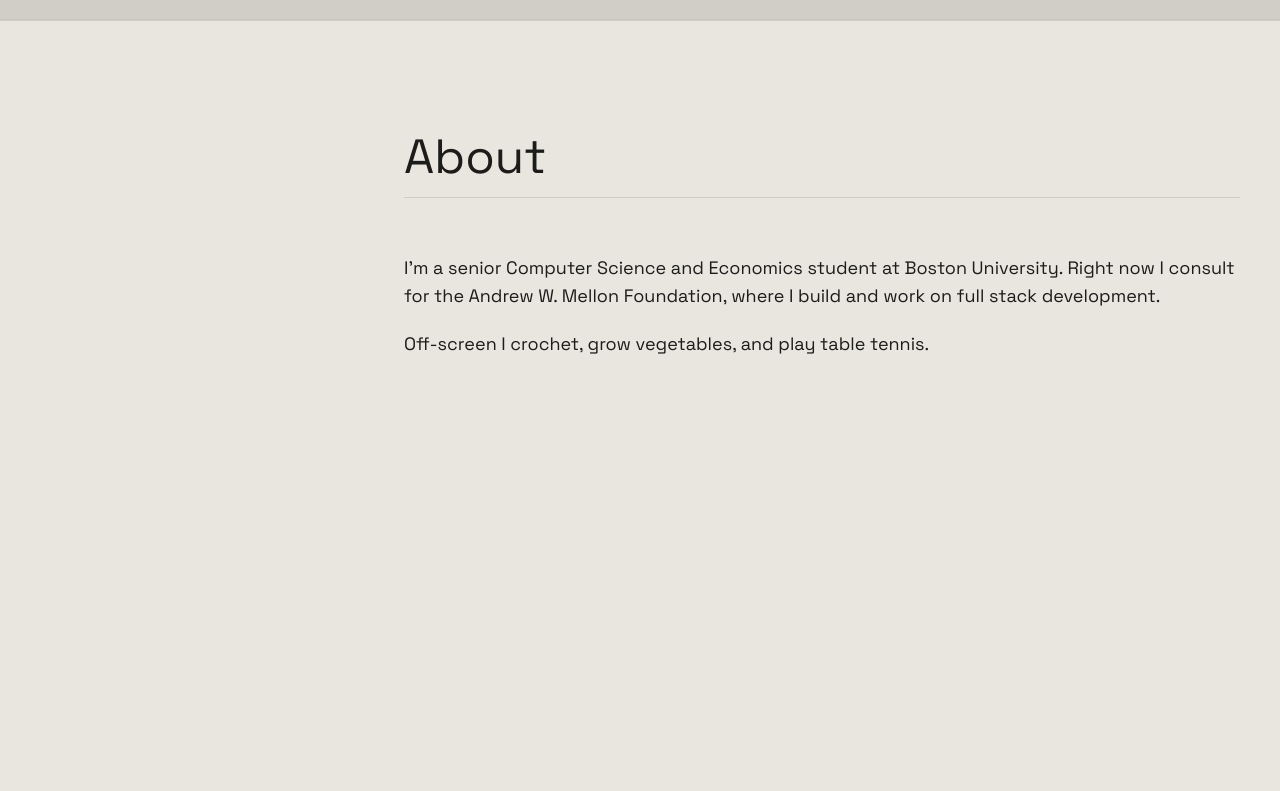
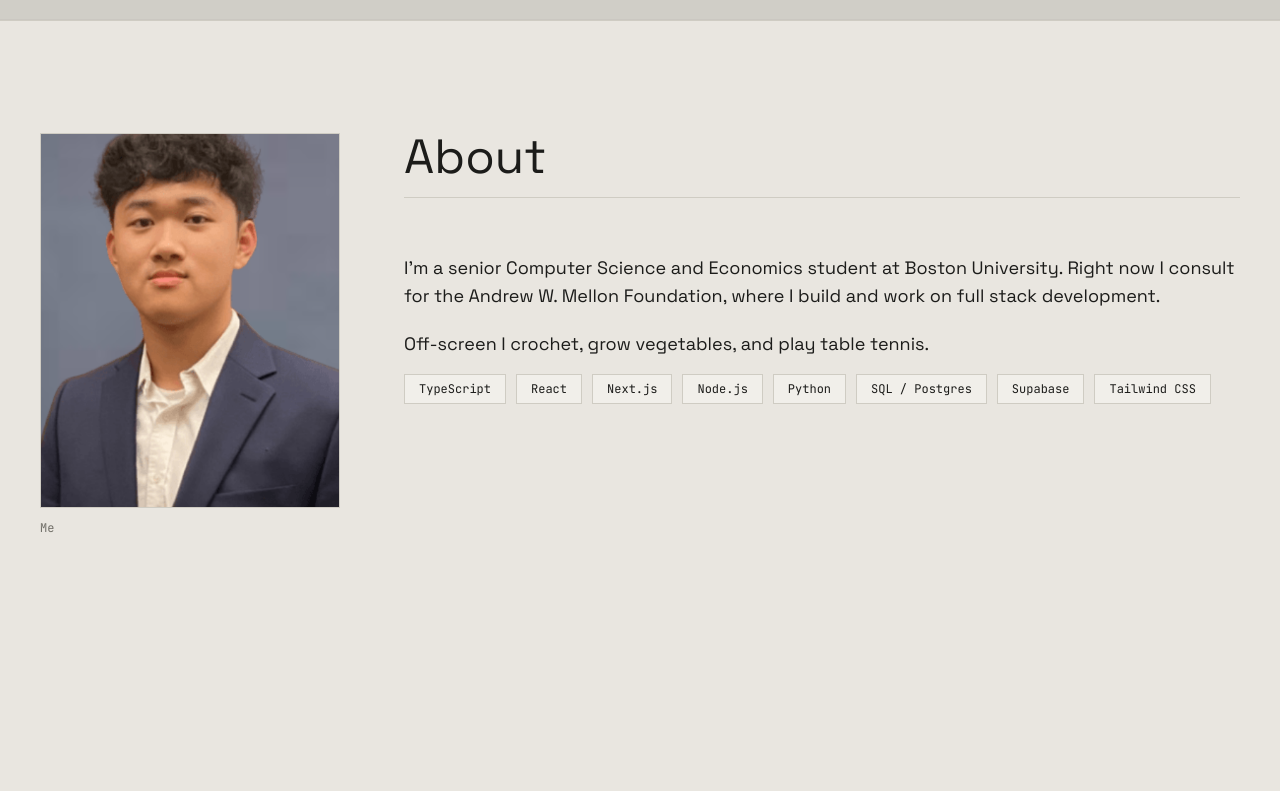
Before and after one commit to joeulam/personal-web-2, a Next.js app: page / in a window 1280 px wide. Shown: the part 780-1571 px from the top of the page. Built offline with nearby package versions, Linux system fonts and the light colour scheme.

Commit message:
Added new experience

```diff
--- a/app/(main)/components/About.tsx
+++ b/app/(main)/components/About.tsx
@@ -28,8 +28,8 @@
 
   return (
     <section id="about" className="border-t border-rule px-5 py-20 md:px-8 md:py-28">
-      <div className="mx-auto grid max-w-[1200px] gap-12 md:grid-cols-[300px_1fr] md:gap-16">
-        <figure ref={aboutRef} className="about-pop max-w-[300px]" style={{ opacity: 0 }}>
+      <div ref={aboutRef} className="mx-auto grid max-w-[1200px] gap-12 md:grid-cols-[300px_1fr] md:gap-16">
+        <figure className="about-pop max-w-[300px]" style={{ opacity: 0 }}>
           {/* eslint-disable-next-line @next/next/no-img-element */}
           <img
             src="/headshot.png"
@@ -37,7 +37,7 @@
             className="aspect-[4/5] w-full border border-rule object-cover"
           />
           <figcaption className="mt-3 font-mono text-xs text-mute">
-            Fig. 1 — the maker, Boston
+            Me
           </figcaption>
         </figure>
         <div>
--- a/app/(main)/lib/iso.ts
+++ b/app/(main)/lib/iso.ts
@@ -55,11 +55,13 @@
   const crateEdge = iso(245, 40, 70);
   const chassisCorner = iso(-8, 102, 30);
   const doorEdge = iso(190, 113, 100);
+  const wheelFrontLeft = iso(46, 104, -13);
 
   return [
     { ax: roofPeak[0] + EXD.head[0], ay: roofPeak[1] + EXD.head[1] },
     { ax: crateEdge[0] + EXD.cyl[3][0], ay: crateEdge[1] + EXD.cyl[3][1] },
     { ax: chassisCorner[0] + EXD.crank[0], ay: chassisCorner[1] + EXD.crank[1] },
     { ax: doorEdge[0] + EXD.fw[0], ay: doorEdge[1] + EXD.fw[1] },
+    { ax: wheelFrontLeft[0] + EXD.pan[0], ay: wheelFrontLeft[1] + EXD.pan[1] },
   ];
 })();
--- a/app/(main)/project.ts
+++ b/app/(main)/project.ts
@@ -185,6 +185,16 @@
     ],
   },
   {
+    companyTitle: "Ford Foundation",
+    jobTitle: "IT Intern",
+    date: "6/2026 - 8/2026",
+    responsibility: [
+      `Engineered a full-stack document verification app using NLPs, LLMs, OCR, and PDF parsing to cross-check grant compliance data against Fluxx payments with state persistence and automated error recovery; presented a POC to leadership, securing buy-in to expand system scope to presidential workflows and grant compliance.`,
+      `Co-led the Jama-to-Monday.com systems migration by authoring schema field mappings, archive policies, and tracking dashboards, while managing release readiness and status logs to streamline new issue deployments.`,
+      `Diagnosed and isolated 10+ critical backend defects including a high-impact Payment Funding Source recalculation bug.`,
+    ],
+  },
+  {
     companyTitle: "The Andrew Mellon Foundation",
     date: "06/2024 - 08/2024",
     jobTitle: "IT Intern",
```
